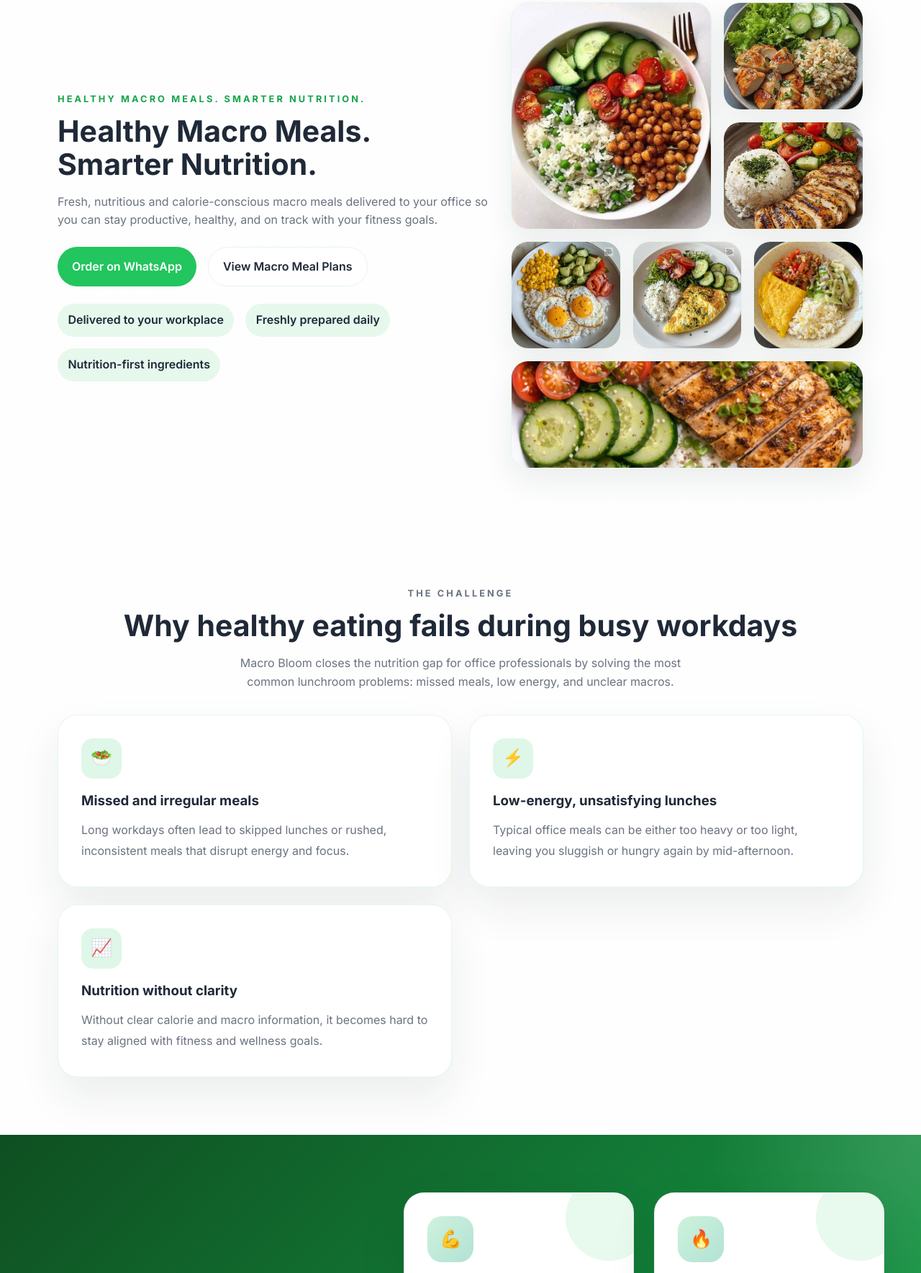
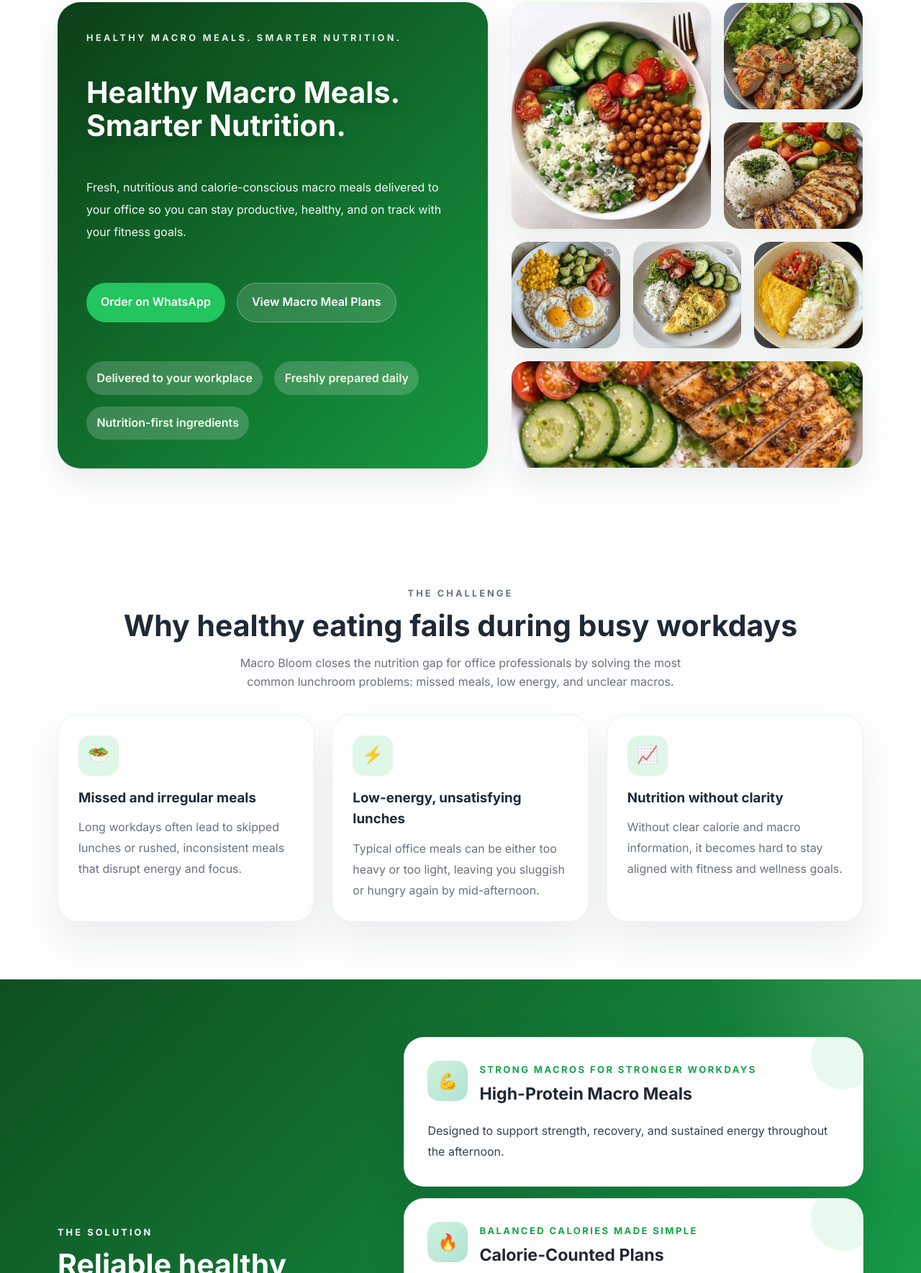
Before and after one commit to desettibindhu/macrobloom-website, a plain HTML site: page index.html in a window 1280 px wide. Shown: the part 142-1911 px from the top of the page at 72% size. Drawn offline with Linux system fonts and the light colour scheme.

Commit message:
uograde visuals

```diff
--- a/index.html
+++ b/index.html
@@ -152,27 +152,43 @@
           </div>
           <div class="solution-cards reveal">
             <article class="info-card feature-card">
+              <div class="feature-card-top">
                 <div class="icon">💪</div>
+                <div>
                   <p class="feature-tagline">Strong macros for stronger workdays</p>
                   <h3>High-Protein Macro Meals</h3>
+                </div>
+              </div>
               <p>Designed to support strength, recovery, and sustained energy throughout the afternoon.</p>
             </article>
             <article class="info-card feature-card">
+              <div class="feature-card-top">
                 <div class="icon">🔥</div>
+                <div>
                   <p class="feature-tagline">Balanced calories made simple</p>
                   <h3>Calorie-Counted Plans</h3>
+                </div>
+              </div>
               <p>Every macro meal is portioned and labeled for clear tracking without the guesswork.</p>
             </article>
             <article class="info-card feature-card">
-              <div class="icon">📅</div>
+              <div class="feature-card-top">
+                <div class="icon">🗓️</div>
+                <div>
                   <p class="feature-tagline">Flexible choices that adapt with your week</p>
                   <h3>Flexible Weekly Subscriptions</h3>
+                </div>
+              </div>
               <p>Choose the plan that fits your routine and adjust as your priorities change.</p>
             </article>
             <article class="info-card feature-card">
-              <div class="icon">🏢</div>
+              <div class="feature-card-top">
+                <div class="icon">🚚</div>
+                <div>
                   <p class="feature-tagline">Delivered fresh to your office door</p>
                   <h3>Workplace Delivery</h3>
+                </div>
+              </div>
               <p>Macro meals arrive fresh at your office, ready for a convenient, satisfying lunch.</p>
             </article>
           </div>
@@ -189,7 +205,6 @@
             <article class="plan-card reveal">
               <div class="plan-card-head">
                 <h3>Weight Loss Plan</h3>
-                <p class="plan-tagline">Lean, satisfying meals for steady fat loss.</p>
               </div>
               <p class="plan-price">Calorie-conscious</p>
               <ul>
@@ -203,7 +218,6 @@
             <article class="plan-card featured reveal">
               <div class="plan-card-head">
                 <h3>Balanced Plan</h3>
-                <p class="plan-tagline">Trusted everyday nutrition for busy professionals.</p>
               </div>
               <p class="plan-price">Everyday balance</p>
               <ul>
@@ -217,7 +231,6 @@
             <article class="plan-card reveal">
               <div class="plan-card-head">
                 <h3>Muscle Gain Plan</h3>
-                <p class="plan-tagline">Higher calorie meals built around strong recovery.</p>
               </div>
               <p class="plan-price">Performance fuel</p>
               <ul>
--- a/styles.css
+++ b/styles.css
@@ -160,8 +160,55 @@
 .hero-grid {
   display: grid;
   gap: 2rem;
-  align-items: center;
+  align-items: stretch;
   grid-template-columns: minmax(0, 1.1fr) minmax(0, 0.9fr);
+}
+
+.hero-copy {
+  display: flex;
+  flex-direction: column;
+  justify-content: space-between;
+  background: linear-gradient(135deg, #0d3f18 0%, #159a41 100%);
+  padding: 2.5rem;
+  border-radius: 2rem;
+  box-shadow: var(--shadow);
+  min-height: 100%;
+  color: #ffffff;
+}
+
+.hero-copy .eyebrow {
+  color: rgba(255, 255, 255, 0.88);
+  letter-spacing: 0.26em;
+}
+
+.hero-copy h1 {
+  color: #ffffff;
+  text-shadow: 0 4px 18px rgba(0, 0, 0, 0.22);
+}
+
+.hero-copy .hero-text {
+  color: rgba(255, 255, 255, 0.95);
+  line-height: 1.95;
+}
+
+.hero-copy .hero-actions a {
+  color: #ffffff;
+}
+
+.hero-copy .btn-secondary {
+  background: rgba(255, 255, 255, 0.14);
+  color: #ffffff;
+  border-color: rgba(255, 255, 255, 0.28);
+}
+
+.hero-copy .btn-secondary:hover,
+.hero-copy .btn-secondary:focus-visible {
+  background: rgba(255, 255, 255, 0.22);
+}
+
+.hero-copy .hero-highlights li {
+  color: #f4ffed;
+  background: rgba(255, 255, 255, 0.18);
 }
 
 .hero-visual {
@@ -185,6 +232,10 @@
   line-height: 1.12;
   color: var(--dark);
   margin-bottom: 1rem;
+}
+
+.hero-copy h1 {
+  color: #ffffff;
 }
 
 .hero-text,
@@ -272,7 +323,7 @@
 
 .challenge-grid,
 .solution-cards {
-  grid-template-columns: repeat(2, minmax(0, 1fr));
+  grid-template-columns: repeat(3, minmax(0, 1fr));
 }
 
 .challenge-grid {
@@ -297,11 +348,11 @@
 .solution-cards {
   justify-self: center;
   display: grid;
-  grid-template-columns: repeat(2, minmax(320px, 1fr));
-  gap: 1.75rem;
+  grid-template-columns: 1fr;
+  gap: 1rem;
   width: 100%;
-  max-width: 980px;
-  grid-auto-rows: 1fr;
+  max-width: 900px;
+  grid-auto-rows: auto;
   align-items: stretch;
 }
 
@@ -309,14 +360,14 @@
   position: relative;
   display: flex;
   flex-direction: column;
-  gap: 1.2rem;
-  min-height: 320px;
-  background: linear-gradient(180deg, #ffffff 0%, #f4fff2 100%);
+  gap: 0.9rem;
+  min-height: 200px;
+  background: linear-gradient(180deg, #ffffff 0%, #f7fff5 100%);
   border: 1px solid rgba(34, 197, 94, 0.18);
   border-left: 8px solid var(--green);
   border-radius: 2rem;
-  box-shadow: 0 46px 110px rgba(15, 23, 42, 0.16);
-  padding: 2.3rem;
+  box-shadow: 0 34px 80px rgba(15, 23, 42, 0.12);
+  padding: 1.8rem;
   overflow: hidden;
   background-image: radial-gradient(circle at 20% 10%, rgba(34, 197, 94, 0.08), transparent 18%), radial-gradient(circle at 80% 80%, rgba(16, 163, 127, 0.06), transparent 20%);
 }
@@ -324,59 +375,60 @@
 .feature-card::before {
   content: '';
   position: absolute;
-  top: -26px;
-  right: -26px;
-  width: 120px;
-  height: 120px;
+  top: -18px;
+  right: -18px;
+  width: 90px;
+  height: 90px;
   border-radius: 50%;
   background: rgba(34, 197, 94, 0.10);
 }
 
+.feature-card-top {
+  display: grid;
+  grid-template-columns: auto 1fr;
+  gap: 1rem;
+  align-items: flex-start;
+}
+
 .feature-card .icon {
-  width: 64px;
-  height: 64px;
+  width: 56px;
+  height: 56px;
   display: inline-flex;
   align-items: center;
   justify-content: center;
-  border-radius: 20px;
+  border-radius: 16px;
   background: linear-gradient(135deg, rgba(34, 197, 94, 0.22), rgba(16, 163, 127, 0.32));
   color: var(--green-dark);
-  font-size: 1.55rem;
+  font-size: 1.4rem;
 }
 
 .feature-card .feature-tagline {
-  margin: 0 0 0.7rem;
-  font-size: 0.92rem;
+  margin: 0 0 0.55rem;
+  font-size: 0.82rem;
   font-weight: 700;
   color: var(--green-dark);
   text-transform: uppercase;
-  letter-spacing: 0.16em;
+  letter-spacing: 0.18em;
 }
 
 .feature-card h3 {
-  margin: 0 0 0.85rem;
-  line-height: 1.2;
+  margin: 0;
+  line-height: 1.18;
   color: var(--dark);
-  font-size: 1.4rem;
+  font-size: 1.45rem;
   position: relative;
-  padding-left: 1rem;
+  padding-left: 0;
 }
 
 .feature-card h3::before {
-  content: '';
-  position: absolute;
-  left: 0;
-  top: 0.4rem;
-  width: 0.35rem;
-  height: 1.6rem;
-  border-radius: 999px;
-  background: linear-gradient(180deg, var(--green), var(--green-dark));
+  display: none;
 }
 
 .feature-card p {
   color: var(--text);
   line-height: 1.85;
   font-size: 1rem;
+  margin: 0;
 }
 
 @media (max-width: 900px) {
@@ -391,8 +443,8 @@
 }
 
 .challenge-card {
-  padding: 2rem;
-  min-height: 240px;
+  padding: 1.75rem;
+  min-height: 220px;
   border-radius: 1.75rem;
   background: white;
   border: 1px solid rgba(34, 197, 94, 0.12);
@@ -479,29 +531,20 @@
   min-height: 420px;
   padding: 2.25rem;
   border-radius: 2rem;
-  border: 1px solid rgba(15, 23, 42, 0.08);
-  box-shadow: 0 38px 100px rgba(15, 23, 42, 0.12);
+  border: 1px solid rgba(34, 197, 94, 0.16);
+  border-left: 8px solid var(--green);
+  box-shadow: 0 40px 100px rgba(34, 197, 94, 0.12);
   background: linear-gradient(180deg, #ffffff 0%, #f8fff5 100%);
   transition: transform 0.25s ease, box-shadow 0.25s ease, border-color 0.25s ease;
 }
 
 .plan-card:hover {
   transform: translateY(-6px);
-  box-shadow: 0 44px 118px rgba(15, 23, 42, 0.16);
+  box-shadow: 0 44x 118px rgba(34, 197, 94, 0.14);
 }
 
 .plan-card .plan-card-head {
-  display: grid;
-  gap: 0.55rem;
-}
-
-.plan-tagline {
-  margin: 0;
-  font-size: 0.95rem;
-  font-weight: 700;
-  color: var(--green-dark);
-  text-transform: uppercase;
-  letter-spacing: 0.14em;
+  margin-bottom: 0.75rem;
 }
 
 .plan-card h3 {
@@ -512,11 +555,16 @@
 
 .plan-price {
   display: inline-flex;
-  padding: 0.65rem 1rem;
+  align-items: center;
+  justify-content: center;
+  padding: 0.45rem 0.85rem;
   border-radius: 999px;
-  background: rgba(34, 197, 94, 0.12);
-  color: var(--green-dark);
+  background: rgba(34, 197, 94, 0.14);
+  color: var(--green-text);
   font-weight: 700;
+  font-size: 0.95rem;
+  line-height: 1.25;
+  white-space: nowrap;
   margin: 0;
 }
 
@@ -546,18 +594,6 @@
 
 .plan-card .btn {
   justify-self: start;
-}
-
-.plan-card.featured {
-  position: relative;
-  overflow: hidden;
-  border: none;
-  background: linear-gradient(180deg, #edfff1 0%, #f6fff8 100%);
-  box-shadow: 0 48px 122px rgba(34, 197, 94, 0.16);
-}
-
-.plan-card.featured .plan-price {
-  background: rgba(34, 197, 94, 0.18);
 }
 
 .plan-card.featured .btn {
```
Lines whose indentation alone changed are shown as unchanged.
